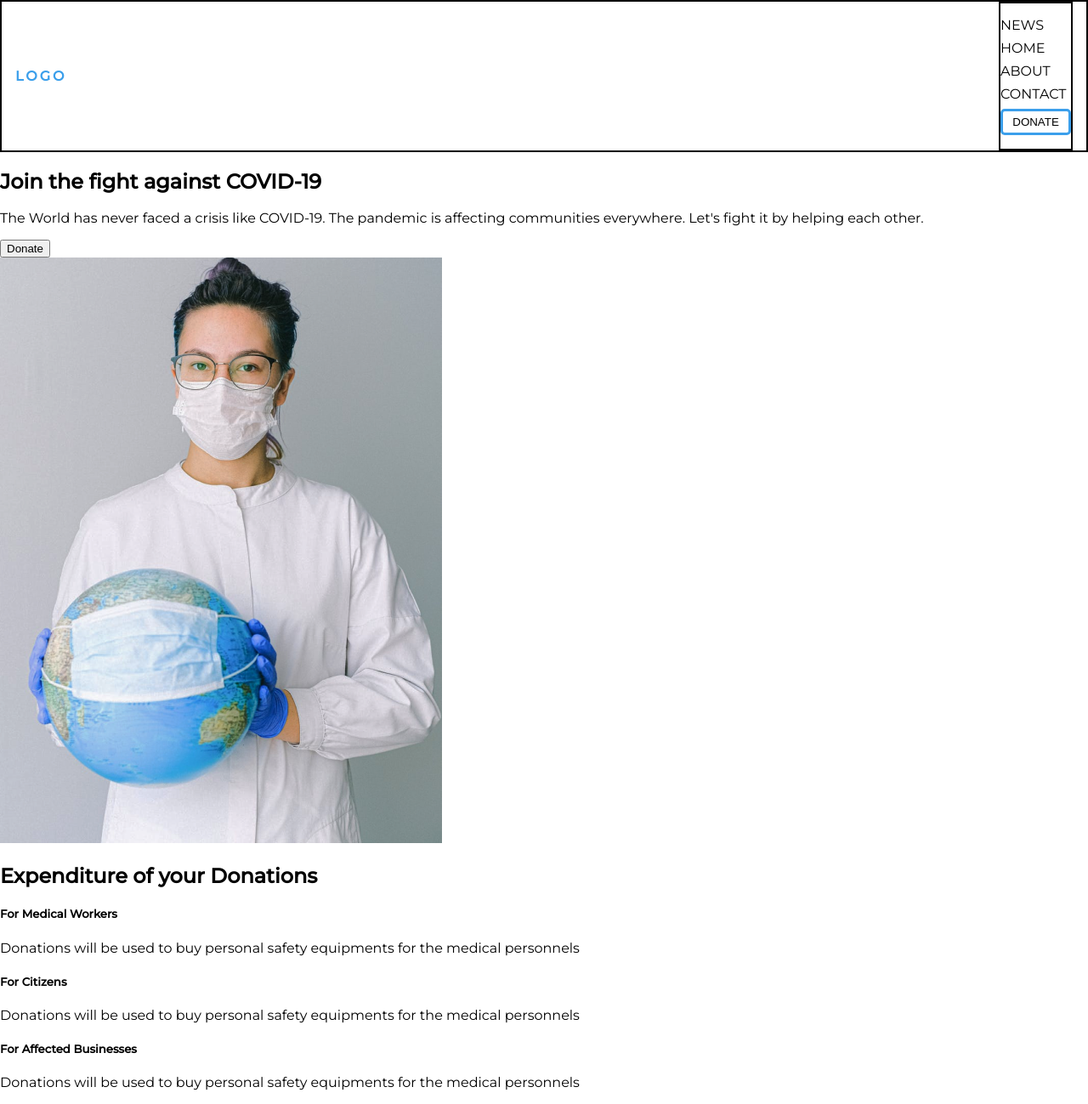
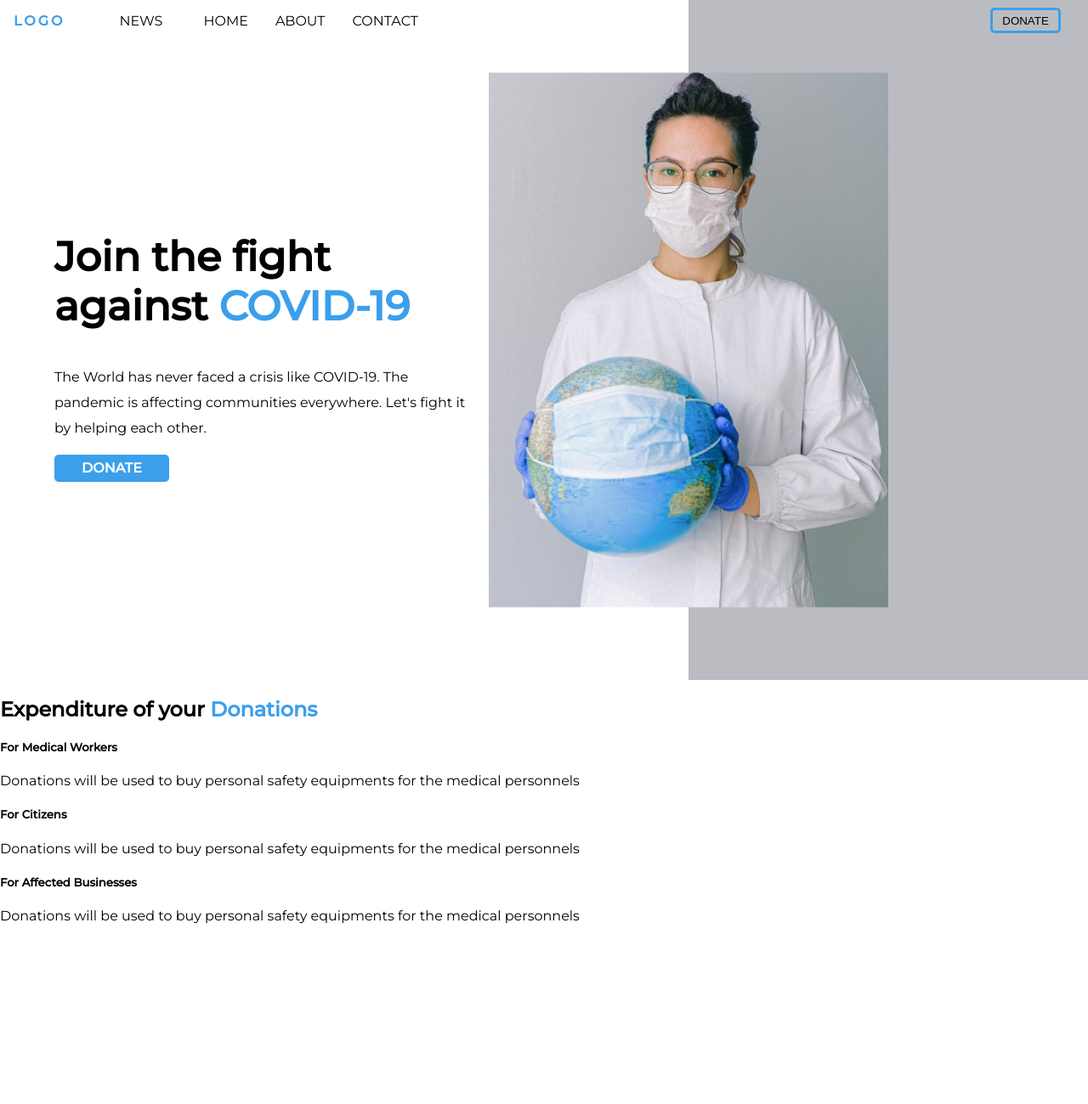
Before and after one commit to ASHWIN776/Donation-System, a PHP site: page / in a window 1280 px wide. Shown: the whole page at 85% size. After the commit the page ends 1087 px from the top, so only its background shows below. Run offline with PHP 8.4, Linux system fonts and the light colour scheme.

Commit message:
Home Section Styled

```diff
--- a/assets/styles/styles.css
+++ b/assets/styles/styles.css
@@ -10,17 +10,13 @@
 }
 
 header{
-    border: 2px solid;
+    width: 100%;
+    position: fixed;
+    top: 0%;
     display: flex;
-    justify-content: space-between;
     align-items: center;
     min-height: 6vh;
-    background-color: white;
-    z-index: 2;
-}
 
-nav{
-    border: 2px solid;
 }
 
 header > *{
@@ -29,6 +25,19 @@
 
 header ul{
     padding: 0;
+    margin: 0;
+}
+
+nav{
+    flex-grow: 1;
+    display: flex;
+    align-items: center;
+    justify-content: space-between;
+}
+
+nav ul{
+    display: flex;
+    align-items: center;
 }
 
 .nav-logo{
@@ -43,20 +52,13 @@
 
 .nav-item{
     list-style-type: none;
-    margin: 0.5rem 0;
+    margin: 0.5rem 1rem;
 }
 
-.nav-item:first-child{
-    margin-top: 0;
-}
 
 .nav-link{
     text-decoration: none;
     color: black;
-}
-
-.nav-link:hover{
-    font-weight: bold;
 }
 
 #donate-nav{
@@ -90,9 +92,73 @@
     border-color:rgb(103,103,103);
 }
 
+/* Header Styles ends here */
+
+#home{
+    display: flex;
+    height: 100vh;
+}
+
+
+#home-content{
+    align-items: center;
+    flex-basis: 70%;
+    display: flex;
+}
+
+#home-content > div{
+    width: 500px;
+    margin-left: 4rem;
+}
+
+h1{
+    font-size: 3rem;
+}
+
+.home-para{
+    line-height: 30px;
+}
+
+#donate-btn{
+    font-weight: bold;
+    font-size: 1rem;
+    padding: 0.4rem 2rem;
+    background: #3B9FEB;
+    border: none;
+    text-transform: uppercase;
+    font-family: inherit;
+    color: white;
+    border-radius: 5px;
+}
+
+button:hover{
+    cursor: pointer;
+}
+
+#home-pic{
+    flex-basis: 30%;
+    background-color: #BBBCC2;
+}
+
+#home-pic img{
+    position: relative;
+    left: -50%;
+    top: 50%;
+    transform: translateY(-50%);
+}
+
+.blue-hl{
+    color: #3B9FEB;
+}
+
 
 
 @media only screen and (max-width: 768px){
+
+    header{
+        justify-content: space-between;
+        background-color: white;
+    }
 
     nav{
         padding-left: 1rem;
--- a/index.html
+++ b/index.html
@@ -28,10 +28,10 @@
                 <li class="nav-item">
                     <a href="#" class="nav-link"> Contact </a>
                 </li>
-                <li class="nav-item">
+            </ul>
+            <div class="nav-item">
                 <button id="donate-nav">Donate</button>
-                </li>
-            </ul>
+            </div>
         </nav>
         <div class="burger">
             <div class="line line1"></div>
@@ -42,11 +42,12 @@
     <main>
       <section id="home">
         <div id="home-content">
-            <h2>
+            <div>
+                <h1>
                     Join the fight against
                     <span class="blue-hl"> COVID-19 </span>
-            </h2>
-            <p class="home-content">
+                </h1>
+                <p class="home-para">
                     The World has never faced a crisis like COVID-19. The pandemic is
                     affecting communities everywhere. Let's fight it by helping each
                     other.
@@ -55,8 +56,9 @@
                   Donate
                 </button>
             </div>
+        </div>
         <div id="home-pic">
-          <img src="./assets/img/home.png" alt="Doctor holding the globe" />
+          <img src="./assets/img/home.png" alt="Doctor holding the globe" width="470px" height="629px"/>
         </div>
       </section>
       <section id="about">
```
Lines whose indentation alone changed are shown as unchanged.
